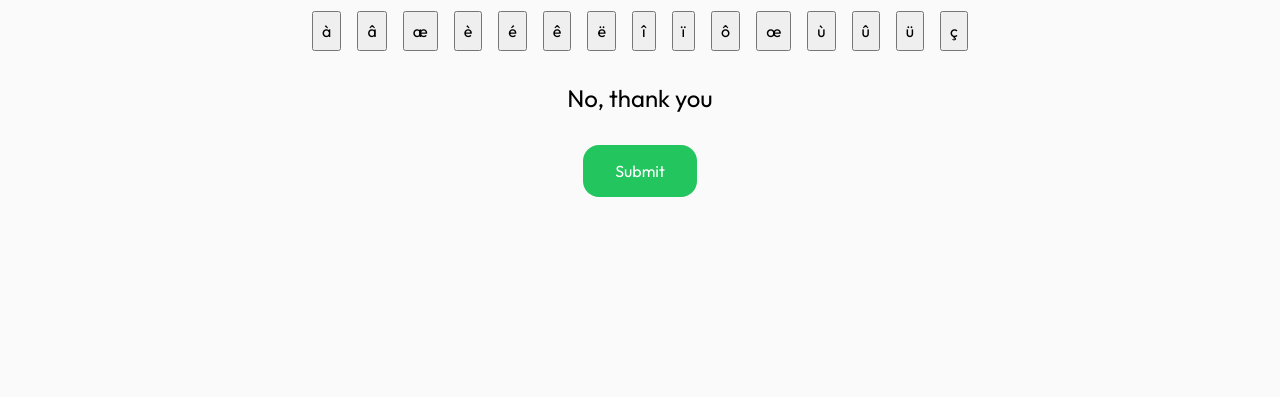
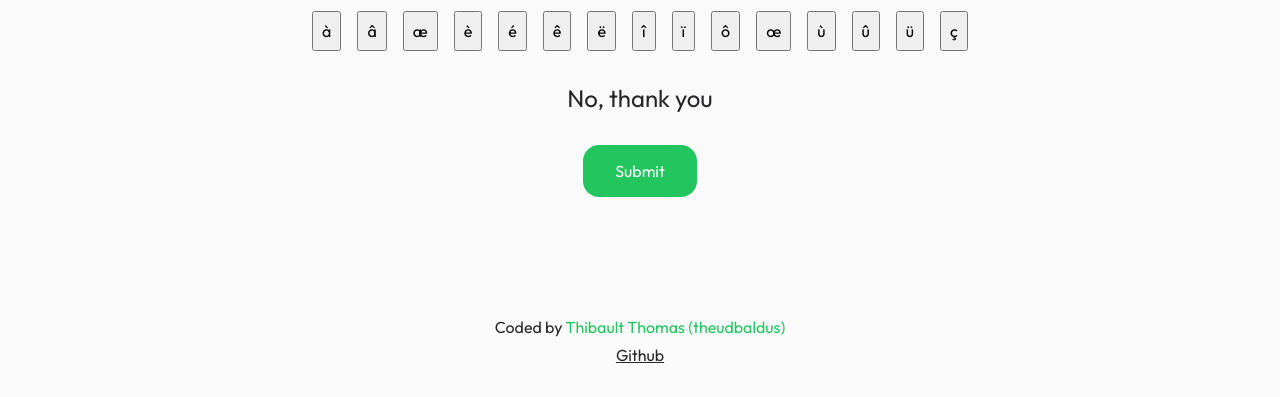
Before and after one commit to theudbaldus/clonemaster, a website built with Vite: page index.html in a window 1280 px wide. Shown: the part 403-800 px from the top of the page. Built offline with nearby package versions, Linux system fonts and the light colour scheme.

Commit message:
add attribution

```diff
--- a/index.html
+++ b/index.html
@@ -45,6 +45,11 @@
         <button id="submit">Submit</button>
         <button id="retry">Retry</button>
         <button id="next">Next ></button>
+
+        <div class="attribution">
+            <p>Coded by <span>Thibault Thomas (theudbaldus)</span></p>
+            <a href="https://github.com/theudbaldus" target="_blank" rel="noreferrer">Github</a>
+        </div>
     </main>
 
     <script type="module" src="main.js"></script>
--- a/style.css
+++ b/style.css
@@ -56,7 +56,7 @@ body {
 
 main {
     position: relative;
-    height: calc(100vh - 107px);
+    min-height: calc(100vh - 107px);
     display: flex;
     flex-direction: column;
     justify-content: center;
@@ -115,6 +115,7 @@ main {
 }
 
 .question #input {
+    color: #27272a;
     font-family: "Outfit", sans-serif;
     border: 1px solid #464646;
     outline: none;
@@ -135,6 +136,7 @@ main {
 }
 
 #translation {
+    color: #27272a;
     font-size: 1rem;
 }
 
@@ -190,6 +192,28 @@ main {
     cursor: pointer;
 }
 
+.attribution {
+    position: absolute;
+    bottom: 2rem;
+    display: flex;
+    flex-direction: column;
+    align-items: center;
+    gap: .5rem;
+}
+
+.attribution p {
+    color: #27272a;
+    font-size: 1rem;
+}
+
+.attribution span {
+    color:#22c55e;
+}
+
+.attribution a {
+    color: #27272a;
+}
+
 @media screen and (min-width: 758px) {
     .nav h1 {
         font-size: 2rem;
@@ -200,7 +224,7 @@ main {
     }
 
     main {
-        height: calc(100vh - 140px);
+        min-height: calc(100vh - 140px);
     }
 
     #successScreen {
```
